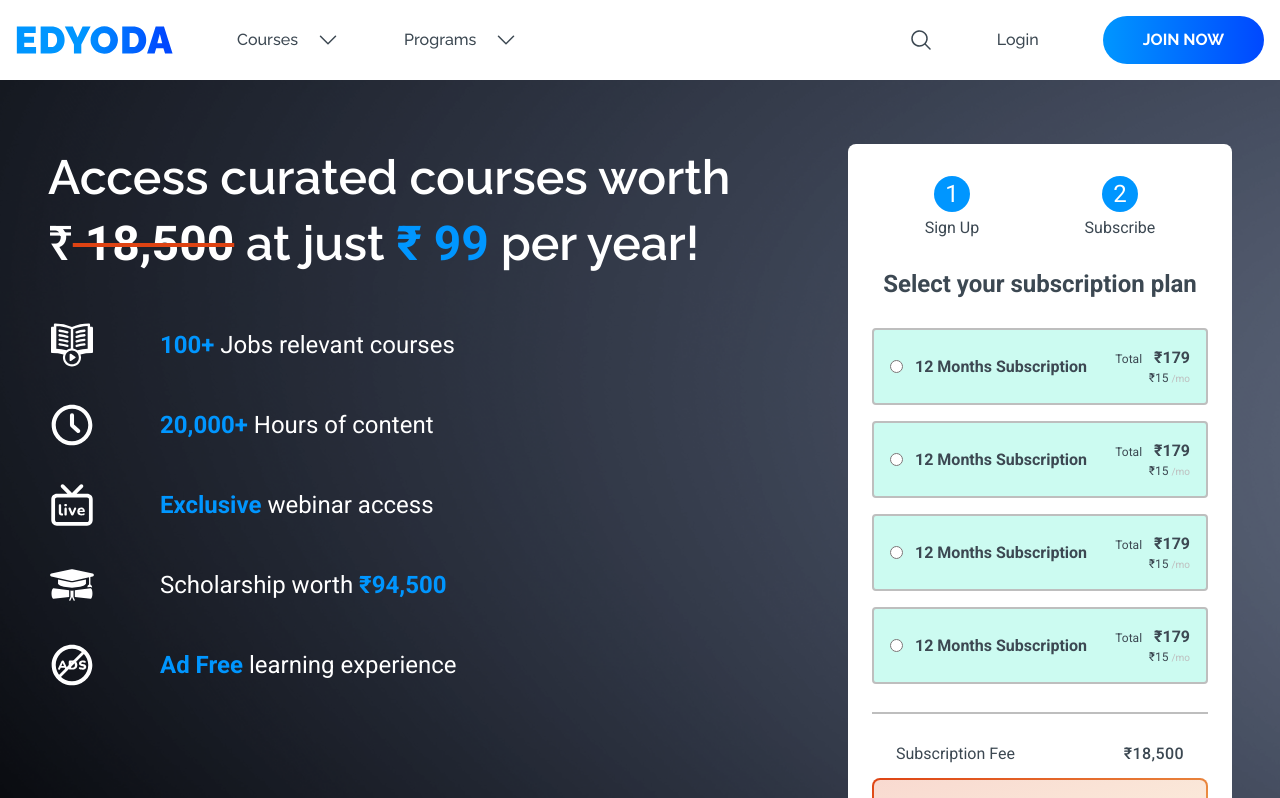
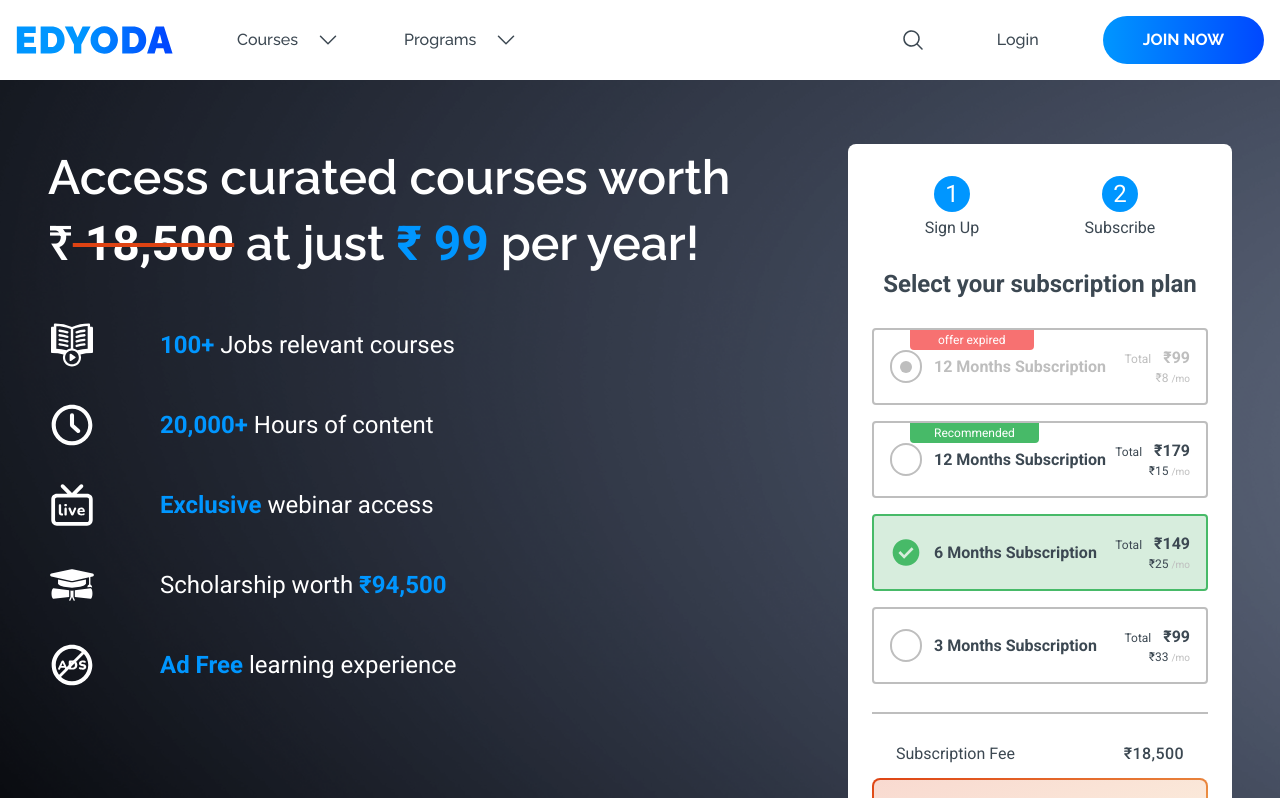
Before and after one commit to vsompura3/edyoda-assessment, a React (Vite) app: page / in a window 1280 px wide. Shown: the top 798 px of the page. Built offline with nearby package versions, Linux system fonts and the light colour scheme.

Commit message:
finished v1

```diff
--- a/src/components/CheckoutForm.jsx
+++ b/src/components/CheckoutForm.jsx
@@ -1,8 +1,11 @@
+import { useState } from 'react'
 import RazorPayBadge from '../assets/images/razorpay-badge.png'
 import Icon from './Icon'
 import PlanInput from './PlanInput'
 
 const CheckoutForm = () => {
+  const [selected, setSelected] = useState('plan-25')
+
   return (
     <div className="rounded-lg bg-white px-6 py-8 text-surface-300">
       {/* heading */}
@@ -26,10 +29,36 @@
       </h2>
       {/* subscription plans */}
       <div className="mt-7 space-y-4">
-        <PlanInput />
-        <PlanInput />
-        <PlanInput />
-        <PlanInput />
+        <PlanInput
+          setSelected={setSelected}
+          subscriptionTimeSpan={12}
+          monthlyPrice={8}
+          calculatedPrice={99}
+          expired={true}
+          selected={selected}
+        />
+        <PlanInput
+          setSelected={setSelected}
+          subscriptionTimeSpan={12}
+          monthlyPrice={15}
+          calculatedPrice={179}
+          recommended={true}
+          selected={selected}
+        />
+        <PlanInput
+          setSelected={setSelected}
+          subscriptionTimeSpan={6}
+          monthlyPrice={25}
+          calculatedPrice={149}
+          selected={selected}
+        />
+        <PlanInput
+          setSelected={setSelected}
+          subscriptionTimeSpan={3}
+          monthlyPrice={33}
+          calculatedPrice={99}
+          selected={selected}
+        />
       </div>
       <div
         aria-hidden="true"
@@ -55,7 +84,7 @@
                 </span>
               </p>
             </div>
-            <span className="tracking-wide">- ₹18,401</span>
+            <span className="font-semibold tracking-wide">- ₹18,401</span>
           </div>
         </div>
         <div className="mt-3 flex items-center justify-between px-6">
--- a/src/components/Header.jsx
+++ b/src/components/Header.jsx
@@ -4,7 +4,7 @@
 const Header = () => {
   return (
     <header className="bg-white">
-      <div className="container md:max-w-9xl mx-auto px-4">
+      <div className="md:max-w-9xl container mx-auto px-4">
         <nav className="flex items-center justify-between gap-4 py-4 font-raleway font-medium">
           <div className="flex items-center gap-4 md:gap-16">
             <a href="/" aria-label="edyoda home">
@@ -12,28 +12,36 @@
             </a>
             <ul className="flex items-center gap-4 md:gap-16">
               <li className="flex items-center gap-2">
-                <a href="#" className="flex items-center gap-2 md:gap-[18px]">
+                <a
+                  href="#"
+                  className="flex items-center gap-2 hover:text-surface-300/75 md:gap-[18px]"
+                >
                   Courses
-                  <ChevronDownIcon className="w-6 h-6" />
+                  <ChevronDownIcon className="h-6 w-6" />
                 </a>
               </li>
               <li className="flex items-center gap-2">
-                <a href="#" className="flex items-center gap-2 md:gap-[18px]">
+                <a
+                  href="#"
+                  className="flex items-center gap-2 hover:text-surface-300/75 md:gap-[18px]"
+                >
                   Programs
-                  <ChevronDownIcon className="w-6 h-6" />
+                  <ChevronDownIcon className="h-6 w-6" />
                 </a>
               </li>
             </ul>
           </div>
           <div className="flex items-center gap-4 md:gap-16">
-            <button>
+            <button className="rounded-md p-2 hover:bg-surface-100/50">
               <span className="sr-only">Search</span>
-              <MagnifyingGlassIcon className="w-6 h-6" />
+              <MagnifyingGlassIcon className="h-6 w-6" />
             </button>
-            <a href="#">Login</a>
+            <a href="#" className="hover:text-surface-300/75">
+              Login
+            </a>
             <a
               href="#"
-              className="uppercase font-bold bg-gradient-to-r from-primary-light to-primary-dark text-white px-10 rounded-full py-3"
+              className="rounded-full bg-gradient-to-r from-primary-light to-primary-dark px-10 py-3 font-bold uppercase text-white hover:opacity-70"
             >
               Join now
             </a>
--- a/src/components/Icon.jsx
+++ b/src/components/Icon.jsx
@@ -136,6 +136,24 @@
     )
   }
 
+  if (type === 'checkmark') {
+    return (
+      <svg
+        className={`${style}`}
+        width="32"
+        height="33"
+        viewBox="0 0 32 33"
+        fill="none"
+        xmlns="http://www.w3.org/2000/svg"
+      >
+        <path
+          d="m14.133 22.633 9.4-9.4-1.866-1.866-7.534 7.533-3.8-3.8-1.866 1.867 5.666 5.666Zm1.867 7.2c-1.844 0-3.578-.35-5.2-1.05a13.454 13.454 0 0 1-4.233-2.85c-1.2-1.2-2.15-2.61-2.85-4.233-.7-1.622-1.05-3.355-1.05-5.2 0-1.844.35-3.578 1.05-5.2.7-1.622 1.65-3.033 2.85-4.233 1.2-1.2 2.61-2.15 4.233-2.85 1.622-.7 3.356-1.05 5.2-1.05 1.844 0 3.578.35 5.2 1.05 1.622.7 3.033 1.65 4.233 2.85 1.2 1.2 2.15 2.61 2.85 4.233.7 1.622 1.05 3.356 1.05 5.2 0 1.845-.35 3.578-1.05 5.2a13.457 13.457 0 0 1-2.85 4.233c-1.2 1.2-2.61 2.15-4.233 2.85-1.622.7-3.356 1.05-5.2 1.05Z"
+          fill="#47BA68"
+        />
+      </svg>
+    )
+  }
+
   return (
     <svg
       xmlns="http://www.w3.org/2000/svg"
--- a/src/components/PlanInput.jsx
+++ b/src/components/PlanInput.jsx
@@ -1,22 +1,82 @@
-const PlanInput = () => {
+import { useId } from 'react'
+import Icon from './Icon'
+
+const PlanInput = ({
+  subscriptionTimeSpan,
+  monthlyPrice,
+  calculatedPrice,
+  expired,
+  recommended,
+  setSelected,
+  selected,
+}) => {
+  const labelId = useId()
   return (
-    <div className="bg-teal-100 flex items-center justify-between p-4 rounded border-surface-200 border-2">
-      <label
-        htmlFor="offer-expired"
-        className="flex items-center gap-3 font-semibold"
-      >
-        <input type="radio" name="expired" id="offer-expired" />
-        <span>12 Months Subscription</span>
-      </label>
+    <label
+      htmlFor={labelId}
+      className={`relative flex cursor-pointer items-center justify-between rounded border-2  p-4 ${
+        selected === `plan-${monthlyPrice}`
+          ? 'border-success-dark bg-success-light'
+          : 'border-surface-200  bg-white'
+      }`}
+    >
+      <div className="flex items-center gap-3 font-semibold">
+        <input
+          type="radio"
+          name="expired"
+          data-plan={`plan-${monthlyPrice}`}
+          id={labelId}
+          checked={selected === `plan-${monthlyPrice}`}
+          className="sr-only"
+          disabled={expired}
+          onChange={e => setSelected(e.target.dataset.plan)}
+        />
+        {selected === `plan-${monthlyPrice}` ? (
+          <Icon type="checkmark" />
+        ) : (
+          <div
+            aria-hidden="true"
+            className={`relative h-[33px] w-[32px] shrink-0 rounded-full border-2 border-surface-200 ${
+              expired &&
+              'after:absolute after:left-1/2 after:top-1/2 after:h-3 after:w-3 after:-translate-x-1/2 after:-translate-y-1/2 after:rounded-full after:bg-surface-200'
+            }`}
+          ></div>
+        )}
+        <span
+          className={`${expired ? 'text-surface-200' : 'text-surface-300'}`}
+        >
+          {subscriptionTimeSpan} Months Subscription
+        </span>
+      </div>
       <div className="flex flex-col items-end">
-        <p className="font-semibold">
-          <span className="text-xs mr-2 font-normal">Total</span> ₹179
+        <p
+          className={`${
+            expired ? 'text-surface-200' : 'text-surface-300'
+          } font-semibold`}
+        >
+          <span className="mr-2 text-xs font-normal">Total</span> ₹
+          {calculatedPrice}
         </p>
-        <p className="text-xs">
-          ₹15 <span className="text-surface-200 text-[10px]">/mo</span>
+        <p
+          className={`${
+            expired ? 'text-surface-200' : 'text-surface-300'
+          } text-xs`}
+        >
+          ₹{monthlyPrice}{' '}
+          <span className="text-[10px] text-surface-200">/mo</span>
         </p>
       </div>
-    </div>
+      {expired && (
+        <span className="absolute left-9 top-0 rounded-b bg-danger-light px-7 py-0.5 text-xs text-white">
+          offer expired
+        </span>
+      )}
+      {recommended && (
+        <span className="absolute left-9 top-0 rounded-b bg-success-dark px-6 py-0.5 text-xs text-white">
+          Recommended
+        </span>
+      )}
+    </label>
   )
 }
 
--- a/tailwind.config.js
+++ b/tailwind.config.js
@@ -25,7 +25,7 @@
           dark: '#47ba68',
         },
         danger: {
-          light: '#f77171',
+          light: '#F77171',
           dark: '#ff0000',
         },
         alert: {
```
Also changed, not shown: src/components/Checkout.jsx (+18 -18 lines), src/assets/images/checkmark.svg (added).
